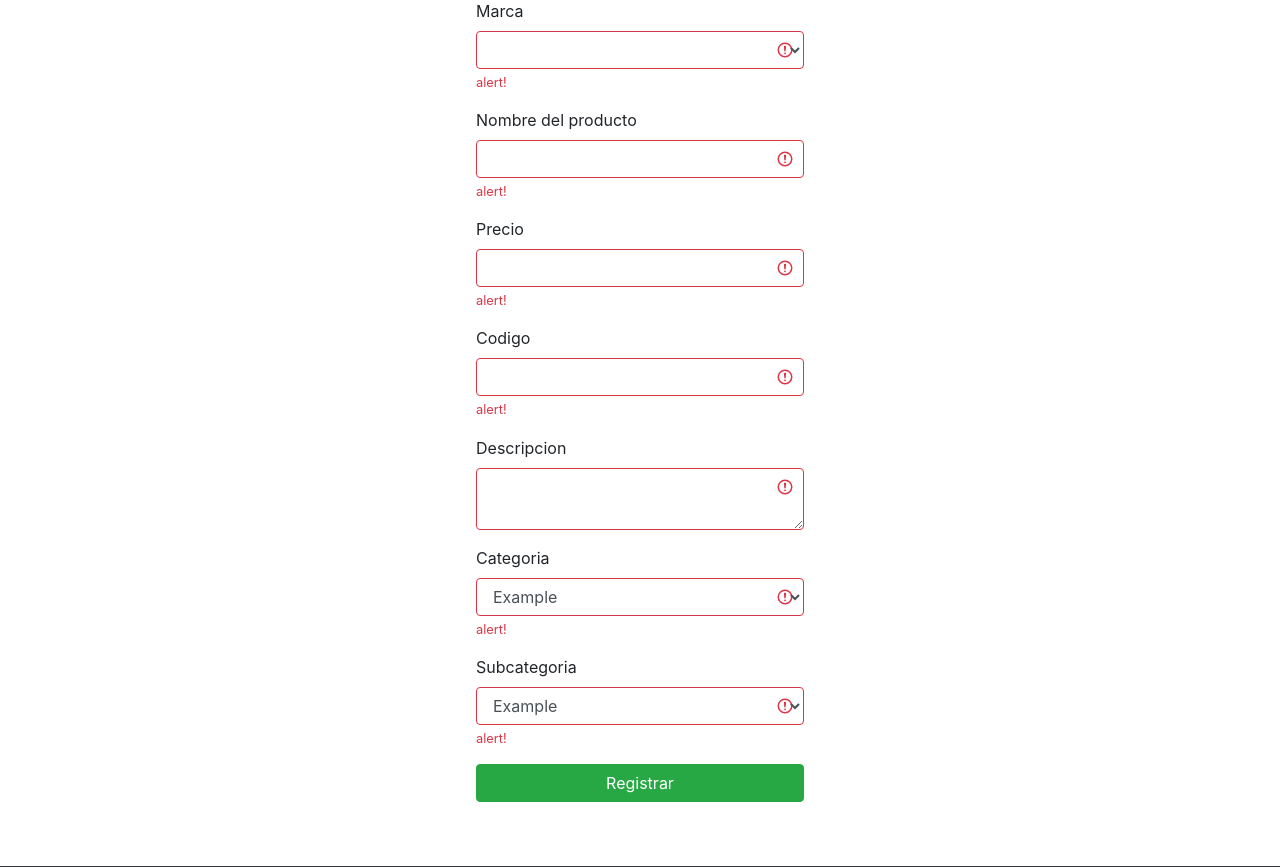
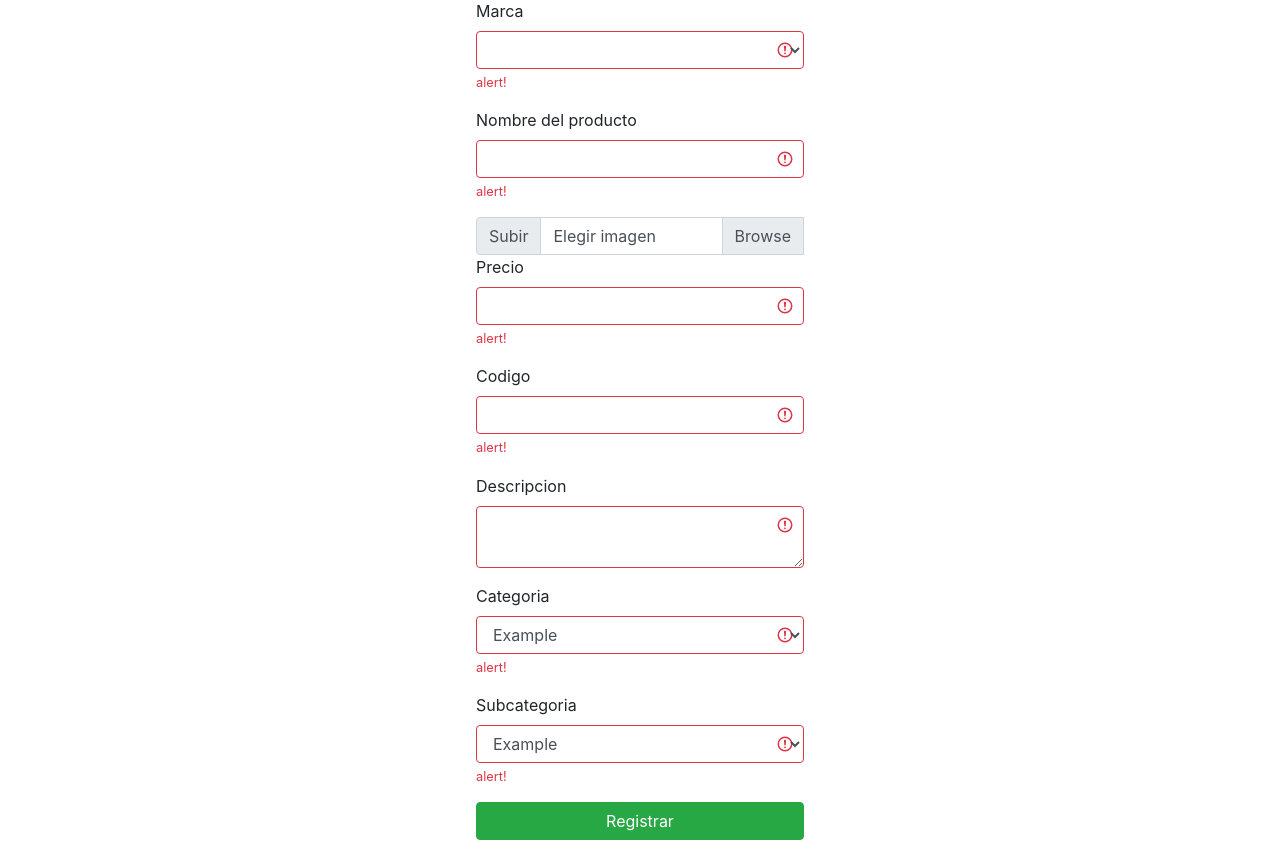
Before and after one commit to AngelFuentes12/market, a PHP site: the page made by views/admin/products/register.php in a window 1280 px wide. Shown: the part 303-1170 px from the top of the page. Run offline with PHP 8.4, Linux system fonts and the light colour scheme; the template is opened without the code that fills it, so the values that code supplies are empty; some libraries are stand-ins or nearby versions.

Commit message:
agregación de file

```diff
--- a/views/admin/products/register.php
+++ b/views/admin/products/register.php
@@ -27,6 +27,18 @@
                 <div class="form-group ">
                     <label for="product">Nombre del producto</label>
                     <input type="text" name="" class="form-control is-invalid" required>
+                    <div class="invalid-feedback">
+                        alert!
+                    </div>
+                </div>
+                <div class="input-group">
+                    <div class="input-group-prepend">
+                        <span class="input-group-text">Subir</span>
+                    </div>
+                    <div class="custom-file">
+                        <input type="file" class="custom-file-input">
+                        <label class="custom-file-label" for="files">Elegir imagen</label>
+                    </div>
                     <div class="invalid-feedback">
                         alert!
                     </div>
```
